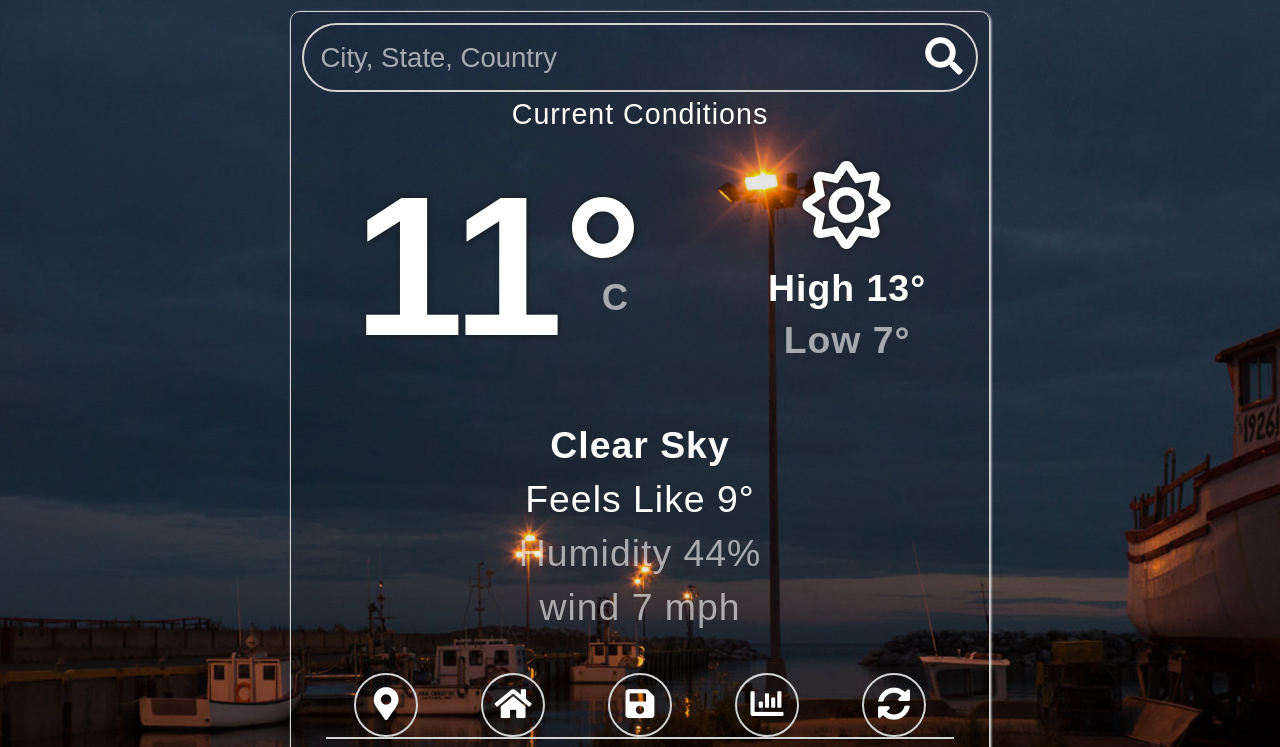
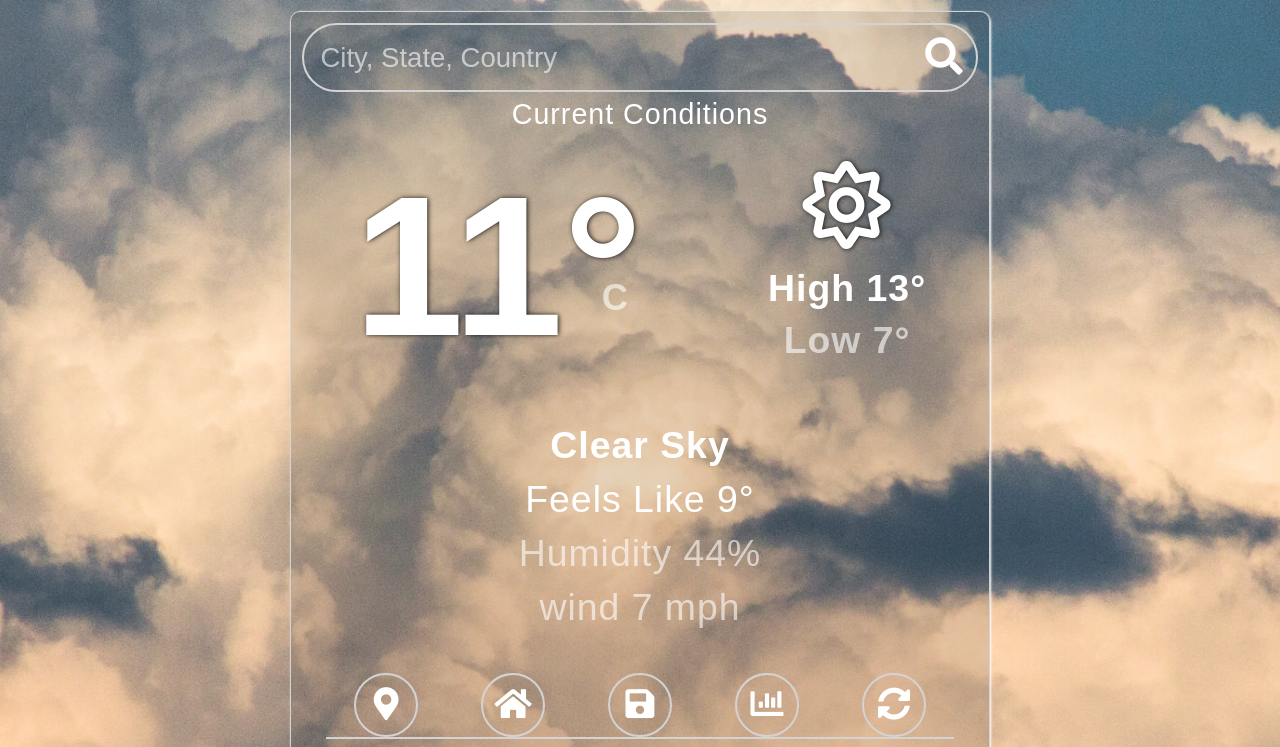
Before and after one commit to lionelroy/weather-app, a plain HTML site: page dist/index.html in a window 1280 px wide. Shown: the top 747 px of the page. Drawn offline with Linux system fonts and the light colour scheme.

Commit message:
Changed initial image

```diff
--- a/scss/base/_base.scss
+++ b/scss/base/_base.scss
@@ -5,10 +5,9 @@
 }
 
 html {
-  background-image: url("../img/night.jpg");
+  background-image: url("../img/clouds.jpg");
   background-size: cover;
   background-position: center;
-  background-blend-mode: overlay;
   font-size: 16px;
   font-family: "Montserrat", sans-serif;
   font-weight: bold;
```
Also changed, not shown: dist/css/main.min.css, 1 other file.
